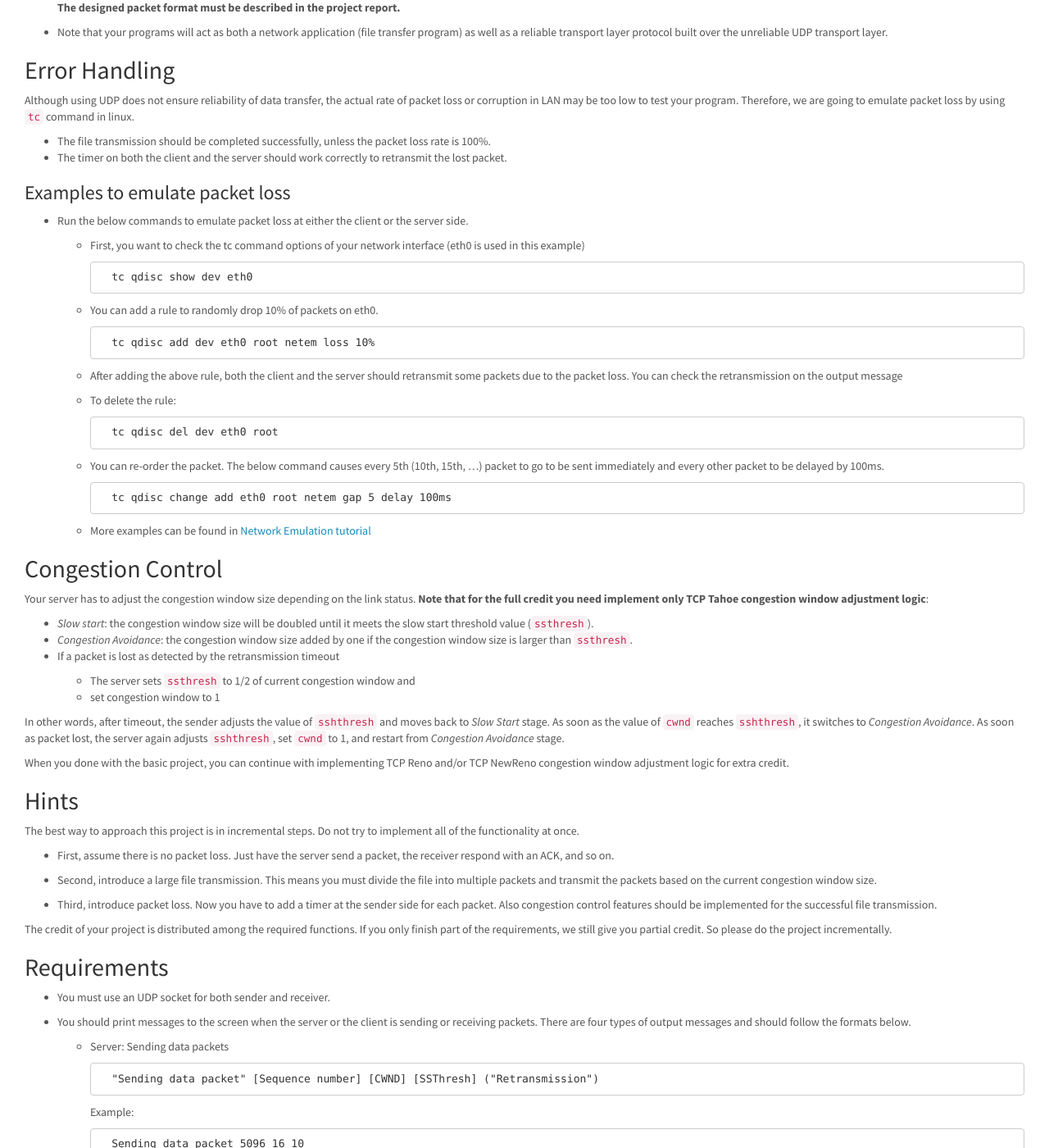
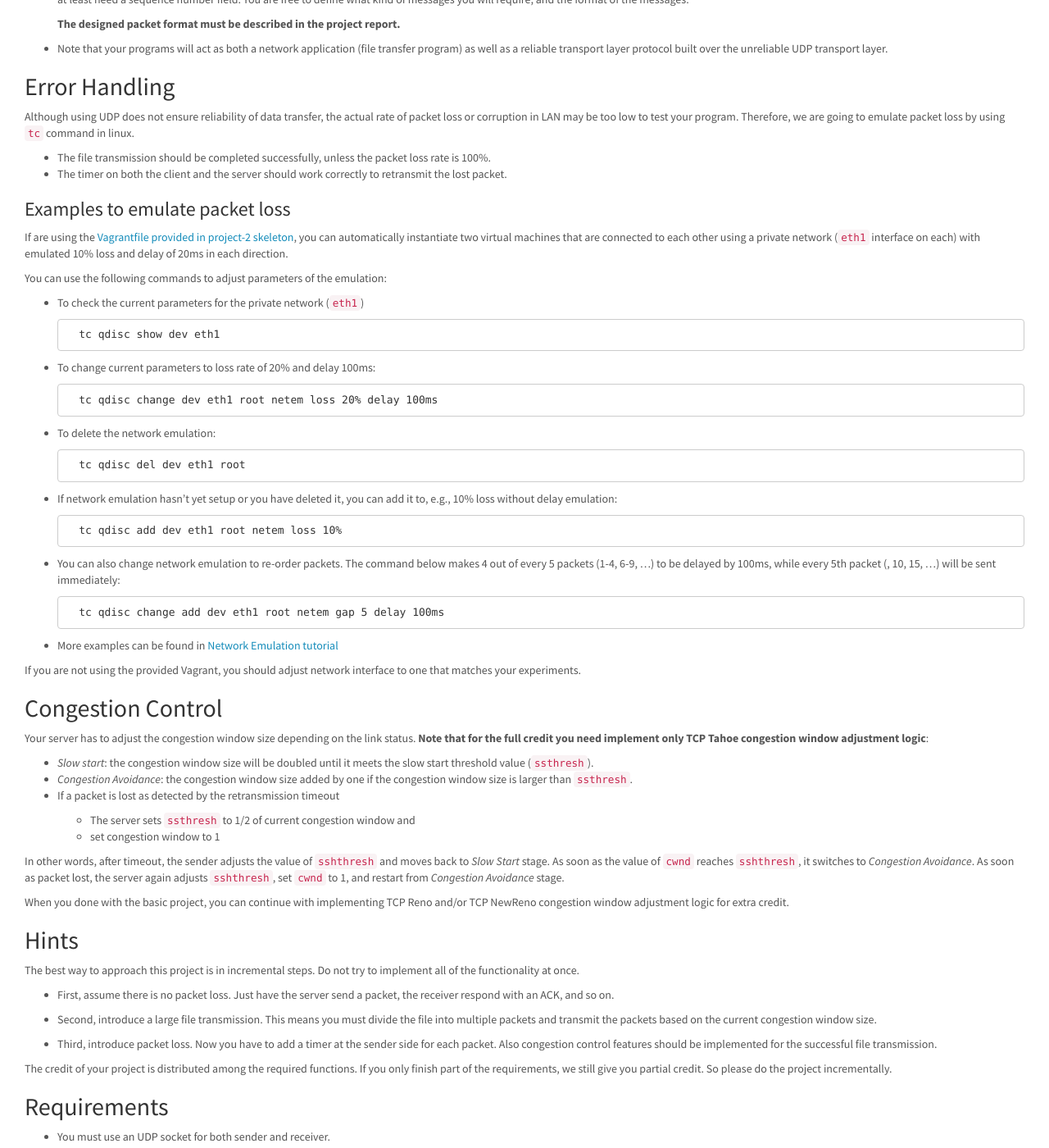
Before and after one commit to cawka/cs118-spring2016, a Jekyll site: the page built from project-2.md, in a window 1280 px wide and 1400 px high, scrolled down 1369 px. Shown: the whole window at 82% size. Built offline with Jekyll 4.4.1, drawn with Linux system fonts in a browser that asks for light colours; some of the changed text lies outside the part shown.

Commit message:
Update of project 2 description

```diff
--- a/project-2.md
+++ b/project-2.md
@@ -10,6 +10,7 @@ title: Project 2
 
 ## Revisions
 
+* **Max 9, 2016**: Updated `Vagrantfile` in the project skeleton, updated environment setup instructions, and `tc` examples
 * **May 8, 2016**: Add congestion/receiver window clarifications
 * **May 5, 2016**: Add suggested header format and examples of how to use `tc` command to emulate loss and delay on the link
 * **April 26, 2016**: Initial version of the project description.
@@ -70,28 +71,34 @@ may be too low to test your program.  Therefore, we are going to emulate packet
 
 ### Examples to emulate packet loss
 
-- Run the below commands to emulate packet loss at either the client or the server side.
+If are using the [Vagrantfile provided in project-2 skeleton](https://github.com/cawka/spring16-cs118-project2), you can automatically instantiate two virtual machines that are connected to each other using a private network (`eth1` interface on each) with emulated 10% loss and delay of 20ms in each direction.
 
-    * First, you want to check the tc command options of your network interface (eth0 is used in this example)
+You can use the following commands to adjust parameters of the emulation:
 
-            tc qdisc show dev eth0
+- To check the current parameters for the private network (`eth1`)
 
-    * You can add a rule to randomly drop 10% of packets on eth0.
+        tc qdisc show dev eth1
 
-	        tc qdisc add dev eth0 root netem loss 10%
+- To change current parameters to loss rate of 20% and delay 100ms:
 
-    * After adding the above rule, both the client and the server should retransmit some packets due to the packet loss. You can check the retransmission on the output message
+        tc qdisc change dev eth1 root netem loss 20% delay 100ms
 
-    * To delete the rule:
+- To delete the network emulation:
 
-	        tc qdisc del dev eth0 root
+        tc qdisc del dev eth1 root
 
-    * You can re-order the packet. The below command causes every 5th (10th, 15th, ...) packet to go to be sent immediately and every other packet to be delayed by 100ms.
+- If network emulation hasn't yet setup or you have deleted it, you can add it to, e.g., 10% loss without delay emulation:
 
-	        tc qdisc change add eth0 root netem gap 5 delay 100ms
+        tc qdisc add dev eth1 root netem loss 10%
 
-    * More examples can be found in [Network Emulation tutorial](http://www.linuxfoundation.org/collaborate/workgroups/networking/netem)
 
+- You can also change network emulation to re-order packets.  The command below makes 4 out of every 5 packets (1-4, 6-9, ...) to be delayed by 100ms, while every 5th packet (, 10, 15, ...) will be sent immediately:
+
+        tc qdisc change add dev eth1 root netem gap 5 delay 100ms
+
+- More examples can be found in [Network Emulation tutorial](http://www.linuxfoundation.org/collaborate/workgroups/networking/netem)
+
+If you are not using the provided Vagrant, you should adjust network interface to one that matches your experiments.
 
 ## Congestion Control
 
@@ -228,26 +235,37 @@ You can easily create an image in your favourite virtualization engine (VirtualB
 
 - Download and install [Vagrant tools](https://www.vagrantup.com/downloads.html) for your platform
 
-- Set up project and VM instance
+- Set up project and VM instances
 
-  * Clone project template
+  * Clone [project template](https://github.com/cawka/spring16-cs118-project2)
 
         git clone https://github.com/cawka/spring16-cs118-project2 ~/cs118-proj2
         cd ~/cs118-proj2
 
-  * Initialize VM
+  * Initialize VMs, one to run the client app and the other to run the server app
 
         vagrant up
 
+        # Or you can set up them individually
+        # vagrant up client
+        # vagrant up server
+
   * To establish an SSH session to the created VM, run
 
+    To ssh to the client VM
+
         vagrant ssh
+        # or vagrant ssh client
 
-  If you are using Putty on Windows platform, `vagrant ssh` will return information regarding the IP address and the port to connect to your virtual machine.
+    To ssh to the server VM
+
+        vagrant ssh server
+
+  If you are using Putty on Windows platform, `vagrant ssh` (`vagrant ssh server`) will return information regarding the IP address and the port to connect to your virtual machine.
 
 - Work on your project
 
-  All files in `~/cs118-proj2` folder on the host machine will be automatically synchronized with `/vagrant` folder on the virtual machine.  For example, to compile your code, you can run the following commands:
+  All files in `~/cs118-proj2` folder on the host machine will be automatically synchronized with `/vagrant` folder on both virtual machines.  For example, to compile your code, you can run the following commands:
 
         vagrant ssh
         cd /vagrant
@@ -257,6 +275,11 @@ You can easily create an image in your favourite virtualization engine (VirtualB
 
 * If you want to open another SSH session, just open another terminal and run `vagrant ssh` (or create a new Putty session).
 
+* The client and server VMs are connected using the private network `10.0.0.0/24` (`eth1`)
+
+  - client's IP address: `10.0.0.2`
+  - server's IP address: `10.0.0.1`
+
 * If you are using Windows, read [this article](http://www.sitepoint.com/getting-started-vagrant-windows/) to help yourself set up the environment.
 
 * The code base contains the basic `Makefile` and two empty files `server.cpp` and `client.cpp`.
@@ -265,7 +288,6 @@ You can easily create an image in your favourite virtualization engine (VirtualB
         vagrant@vagrant-ubuntu-xenial-64:~$ cd /vagrant
         vagrant@vagrant-ubuntu-xenial-64:/vagrant$ ls
         Makefile  README.md  Vagrantfile  client.cpp  server.cpp
-
 
 * You are now free to add more files and modify the Makefile to make the `server` and `client` full-fledged implementation.
 
```
